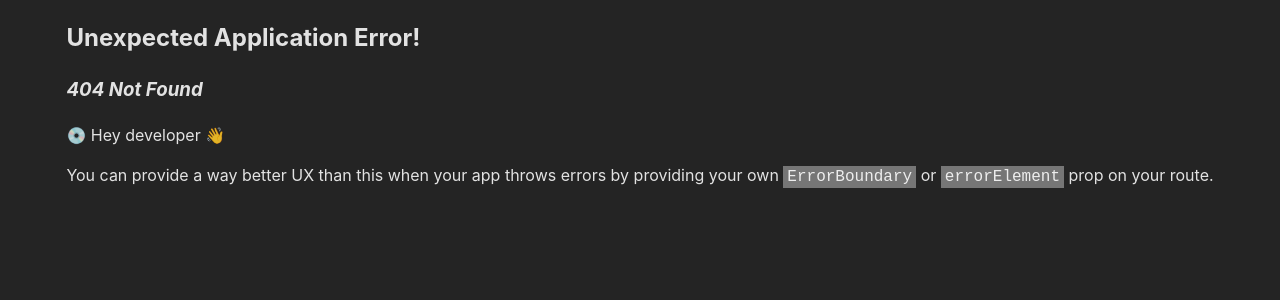
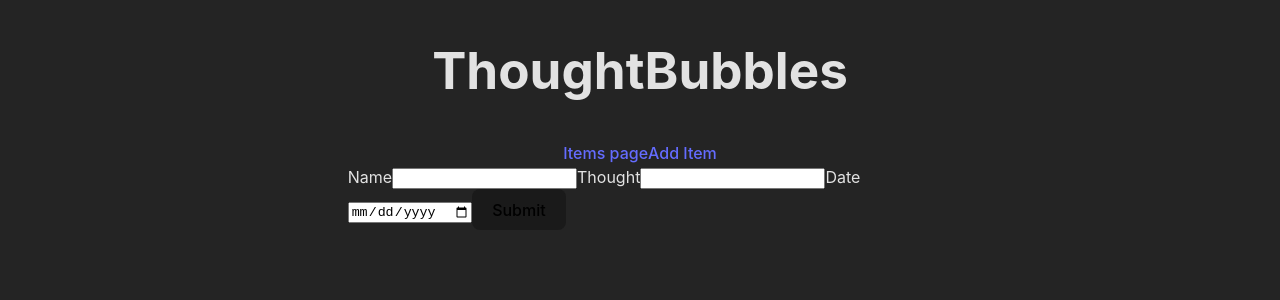
Before and after one commit to sslukess/thoughtBubbles-client, a React (Vite) app: page /add-item in a window 1280 px wide. Before the commit this address had no page. Shown: the top 300 px of the page. Built offline with nearby package versions, Linux system fonts and the light colour scheme.

Commit message:
add item functionality (interiem)

```diff
--- /dev/null
+++ b/src/components/large-components/add-item-form/AddItemForm.tsx
@@ -0,0 +1,21 @@
+import { Form } from "react-router-dom";
+
+function AddItemForm() {
+
+    return (
+        <Form method="post" id="new-item-form">
+            <label htmlFor="Name">Name</label>
+            <input type="text" name="name" id="Name" />
+
+            <label htmlFor="Thought">Thought</label>
+            <input type="text" name="thought" id="Thought" />
+
+            <label htmlFor="Date">Date</label>
+            <input type="date" name="date" id="Date" />
+
+            <button type="submit">Submit</button>
+        </Form>
+    )
+}
+
+export default AddItemForm;
--- a/src/components/large-components/item-card/itemCard.styles.module.css
+++ b/src/components/large-components/item-card/itemCard.styles.module.css
@@ -1,5 +1,5 @@
 .itemCard {
-    flex: 1 1 130px;
+    flex: 0 1 130px;
 
     .itemVisualCard {
         border: solid var(--thin-border) var(--blue);
--- a/src/routes/Root/Root.tsx
+++ b/src/routes/Root/Root.tsx
@@ -7,7 +7,8 @@ function Root() {
         <>
                 <nav id={styles.navbar}>
                     <h1 className={styles.header}>ThoughtBubbles</h1>
-                    {/* <Link to={"items"}>Items page</Link> */}
+                    <Link to={"items"}>Items page</Link>
+                    <Link to={"add-item"}>Add Item</Link>
                 </nav>
             <main>
                 <section id={styles["main-content"]}>
--- /dev/null
+++ b/src/routes/add-item-page/AddItem.tsx
@@ -0,0 +1,8 @@
+import AddItemForm from '@project/components/large-components/add-item-form/AddItemForm'
+
+function AddItem(Props) {
+
+    return (<AddItemForm />)
+}
+
+export default AddItem;
--- /dev/null
+++ b/src/routes/add-item-page/utils.ts
@@ -0,0 +1,15 @@
+import { redirect } from "react-router-dom";
+import { itemArray } from '@project/testing-data/interiemItems'
+import { Item } from '@project/types/itemsTypes';
+
+export async function action({request}) {
+
+    const formData = await request.formData();
+    const objectData = Object.fromEntries(formData);
+
+    const newItem = new Item(objectData.name, objectData.thought, objectData.date)
+
+    itemArray.push(newItem)
+
+    return redirect('/items');
+}
--- a/src/routes/items-page/Items.tsx
+++ b/src/routes/items-page/Items.tsx
@@ -11,6 +11,4 @@ function Items() {
     return <ItemsCardLibrary items={items} />
 }
 
-
-
 export default Items;
--- a/src/routes/items-page/utils.ts
+++ b/src/routes/items-page/utils.ts
@@ -1,19 +1,9 @@
-import { Item } from '@project/types/itemsTypes';
+// import { Item } from '@project/types/itemsTypes';
+import { itemArray } from '@project/testing-data/interiemItems'
 
 export function loader() {
-    // return [
-    //     new Item("title1", "body1", "date1"),
-    //     new Item("title2", "body2", "date2"),
-    //     new Item("title3", "body3", "date3")
-    // ]
 
-    const itemArray: Item[] = [];
+    const returnArray = itemArray
 
-    for (let i = 1; i < 40; i++) {
-        itemArray.push(
-            new Item(`title${i}`, `body${i}`, `date${i}`),
-        )
-    }
-
-    return itemArray;
+    return returnArray;
 };
--- a/src/routes/router.tsx
+++ b/src/routes/router.tsx
@@ -6,6 +6,9 @@ import {
 // route elements
 import Items from '@project/routes/items-page/Items';
 import { loader as itemsLoader } from '@project/routes/items-page/utils'
+
+import AddItem from '@project/routes/add-item-page/AddItem'
+import { action as addItemAction } from '@project/routes/add-item-page/utils'
 
 //Routes
 import Root from './Root/Root';
@@ -19,6 +22,11 @@ const router = createBrowserRouter([
                 path: "items",
                 element: <Items />,
                 loader: itemsLoader
+            },
+            {
+                path: "add-item",
+                element: <AddItem />,
+                action: addItemAction
             }
         ]
     }
--- /dev/null
+++ b/src/testing-data/interiemItems.ts
@@ -0,0 +1,11 @@
+import { Item } from '@project/types/itemsTypes';
+
+const itemArray: Item[] = [];
+
+for (let i = 1; i < 10; i++) {
+    itemArray.push(
+        new Item(`title${i}`, `body${i}`, `date${i}`),
+    )
+}
+
+export { itemArray };
```
Also changed, not shown: src/components/large-components/add-item-form/addItemForm.styles.module.css (added).
